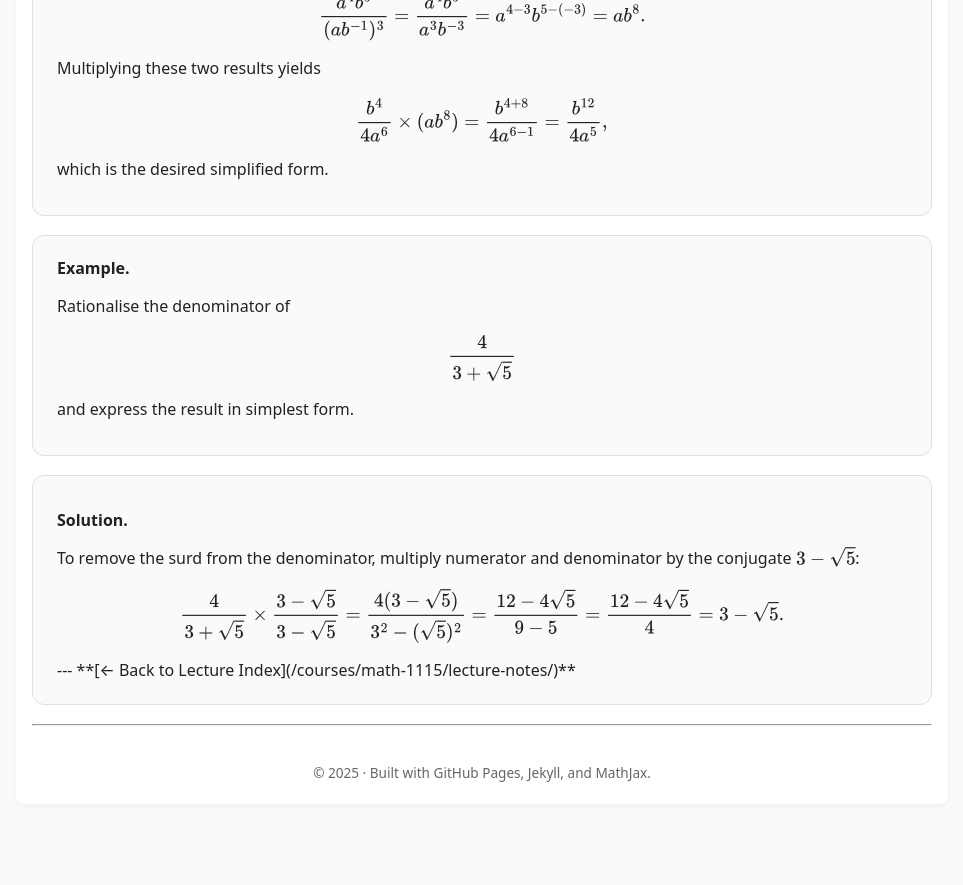
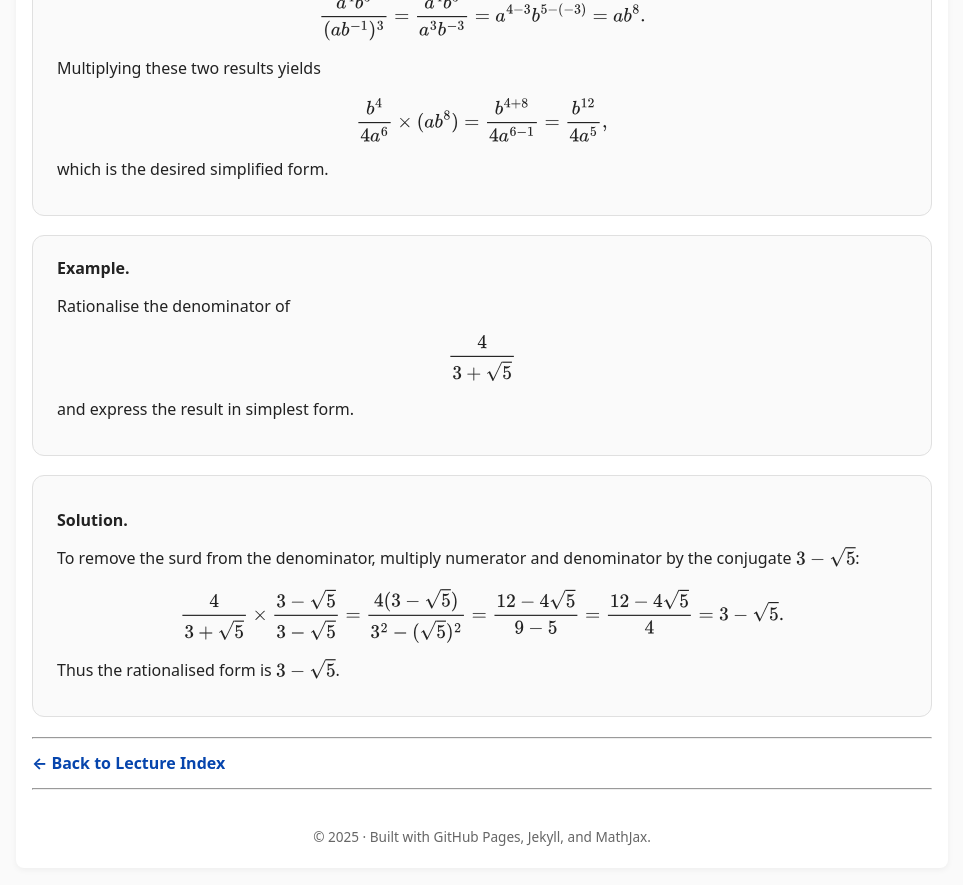
Before and after one commit to SaleemKamaludin/SaleemKamaludin.github.io, a Jekyll site: the page built from courses/math-1115/lecture-notes/lecture3.md, in a window 1280 px wide and 900 px high, scrolled down 8381 px. Shown: the top 885 px of the window, without its empty margins (158-1121 px from the left). Built offline with Jekyll 4.4.1, drawn with Linux system fonts in a browser that asks for light colours; before the commit the page ends 9217 px from its top, so only the background shows below that.

Commit message:
Update lecture3.md

```diff
--- a/courses/math-1115/lecture-notes/lecture3.md
+++ b/courses/math-1115/lecture-notes/lecture3.md
@@ -1285,6 +1285,10 @@ To ensure consistency, these operations must be performed in a **specific order*
       3-\sqrt{5}.$$
   </p>
 
+  <p>
+    Thus the rationalised form is \(3-\sqrt{5}\).
+  </p>
+</div>
 
 
 ---
```
